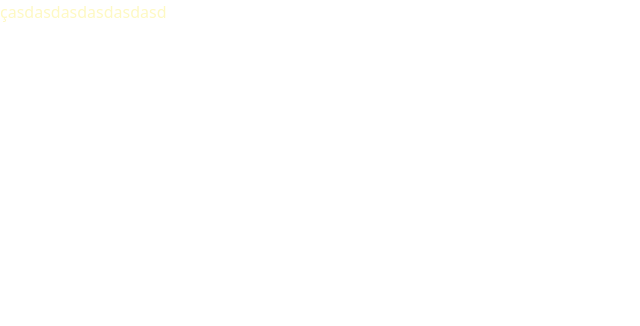
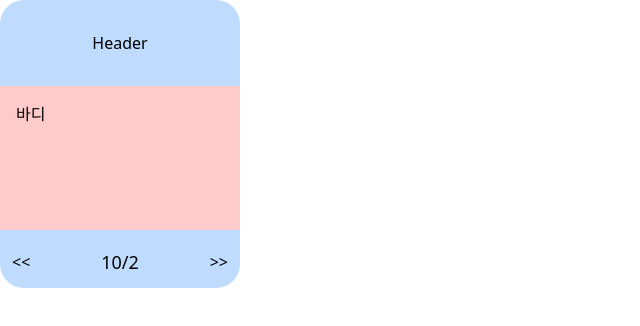
Before and after one commit to sengwoong/Dongo-web, a React (Vite) app: page / in a window 1280 px wide. Shown: the top 326 px of the page, without its empty margins (0-640 px from the left). Built offline with nearby package versions, Linux system fonts and the light colour scheme.

Commit message:
:sparkles: Feat: 카드생성

```diff
--- a/src/App.tsx
+++ b/src/App.tsx
@@ -4,7 +4,7 @@ import { ReactQueryDevtools } from "@tanstack/react-query-devtools";
 import { BrowserRouter, Route, Routes } from "react-router-dom";
 import { AuthContextProvider } from "./hooks/auth/AuthContext";
 import { queryClient } from "./queryClient";
-import Home from "./pages/Home";
+import Home from "./pages/components/Home";
 import Post from "./pages/Post";
 import CreatePost from "./pages/CreatePost";
 import CreateVoca from "./pages/CreateVoca";
--- /dev/null
+++ b/src/components/Card.tsx
@@ -0,0 +1,98 @@
+import React from 'react';
+
+interface ChidrenProps {
+    children: React.ReactNode;
+    backgroundColor?: string;
+}
+
+
+function selectBackgroundColor(backgroundColor: string | undefined): string {
+    const colors = ["bg-blue-200", "bg-purple-200","bg-red-200"];
+    if (backgroundColor && backgroundColor === "blue") {
+        return colors[0];
+    } else if (backgroundColor && backgroundColor === "purple") {
+        return colors[1];
+    }else if (backgroundColor && backgroundColor === "red") {
+        return colors[2];
+    }
+    return "";
+}
+
+export const CardHeader: React.FC<ChidrenProps> = ({ children, backgroundColor }) => {
+    return (
+        <div className={`${selectBackgroundColor(backgroundColor)} p-4 w-full h-full flex justify-center items-center`}>
+            {children}
+        </div>
+    );
+}
+
+export const CardBody: React.FC<ChidrenProps> = ({ children, backgroundColor }) => {
+    return (
+        <div className={`p-4 w-full h-full ${selectBackgroundColor(backgroundColor)}`}>
+            {children}
+        </div>
+    );
+}
+
+export const CardFooter: React.FC<ChidrenProps> = ({ children, backgroundColor }) => {
+    return (
+        <div className={`${selectBackgroundColor(backgroundColor)} p-3 w-full h-full flex items-end`}>
+            {children}
+        </div>
+    );
+}
+
+interface SlideButtonProps {
+    position: 'left' | 'right';
+}
+
+export const SlideButton: React.FC<SlideButtonProps> = ({ position }) => {
+    return (
+        <div className={`absolute top-1/2 transform -translate-y-1/2 ${position === 'left' ? 'left-0' : 'right-0'}`}>
+            {position === 'left' ? '<<' : '>>'}
+        </div>
+    );
+}
+
+interface CardBottonProps {
+    page: number;
+    totalPage: number;
+}
+
+export const CardBotton: React.FC<CardBottonProps> = ({ page, totalPage }) => {
+    return (
+        <div className="relative w-full">
+            <SlideButton position="right" />
+            <div className="text-center">
+                <span className="text-lg">{`${totalPage}/${page}`}</span>
+            </div>
+            <SlideButton position="left" />
+        </div>
+    );
+}
+
+
+
+
+
+
+interface CardProps {
+    headerRatio: number;
+    footerRatio: number;
+    children: React.ReactNode;
+}
+export function BasicCard({ headerRatio, footerRatio, children }: CardProps): JSX.Element {
+    return (
+        <div className="relative w-full h-full rounded-3xl overflow-hidden">
+            <div className='rounded-3xl' style={{ height: `${headerRatio}%` }}>
+                <CardHeader backgroundColor='blue'>Header</CardHeader>
+            </div>
+            <div style={{ height: `${(100 - headerRatio - footerRatio)}%` }}>
+                <CardBody  backgroundColor='red'>{children}</CardBody>
+            </div>
+            <div style={{ height: `${footerRatio}%` }}>
+                <CardFooter  backgroundColor='blue'><CardBotton page={2} totalPage={10} /></CardFooter>
+            </div>
+        </div>
+    );
+}
--- a/src/pages/Home.tsx
+++ /dev/null
@@ -1,10 +0,0 @@
-import React from "react";
-
-function Home() {
-  return <div>
-
-  <div className=" text-yellow-100">çasdasdasdasdasdasd</div>
-  </div>;
-}
-
-export default Home;
--- /dev/null
+++ b/src/pages/components/Card.tsx
@@ -0,0 +1,30 @@
+import { BasicCard, CardBody, CardBotton, CardFooter, CardHeader } from "../../components/Card";
+
+
+export default  function CardComponent() {
+    return (
+      <div className="card-container">
+        <div className="card">
+          <CardHeader>Header</CardHeader>
+          <CardBody>Body Content</CardBody>
+          <CardFooter>Footer Content</CardFooter>
+          <CardBotton page={2} totalPage={10} />
+        </div>
+      </div>
+    );
+  }
+
+
+
+
+
+
+
+export function MiniCard() {
+  return (
+
+    <BasicCard headerRatio={30} footerRatio={20}>
+    <div>바디</div>
+    </BasicCard>
+  )
+}
--- /dev/null
+++ b/src/pages/components/Home.tsx
@@ -0,0 +1,10 @@
+import React from "react";
+import { MiniCard } from "./Card";
+
+function Home() {
+  return <div className="w-60 h-72 rounded-3xl">
+    <MiniCard></MiniCard>
+</div>
+}
+
+export default Home;
```
